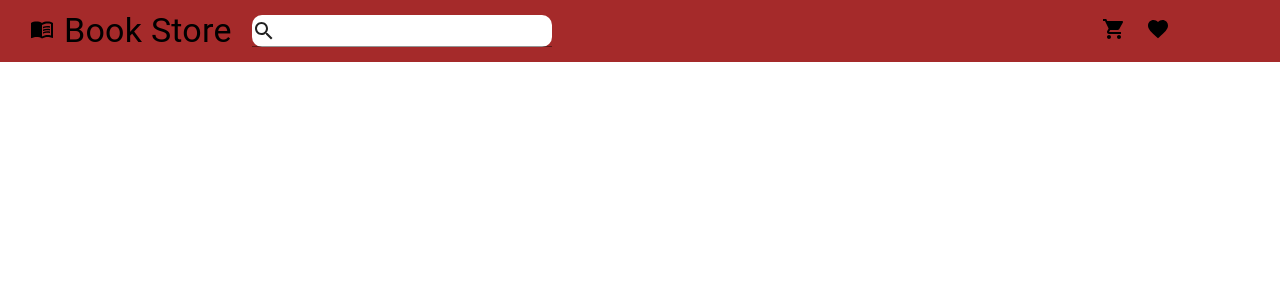
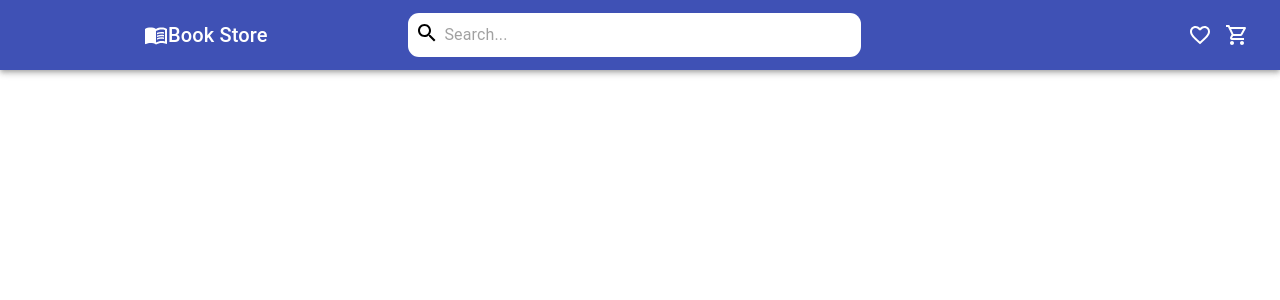
Before and after one commit to kanoop640/BookStoreApp_CohartA, a React (Create React App) app in the folder bookstoreui/: page / in a window 1280 px wide. Shown: the top 300 px of the page. Built offline with nearby package versions, Linux system fonts and the light colour scheme.

Commit message:
[Somya]Refactor. refactor the header and app.css in Component

```diff
--- a/bookstoreui/package.json
+++ b/bookstoreui/package.json
@@ -10,6 +10,7 @@
     "@testing-library/user-event": "^7.2.1",
     "react": "^16.13.1",
     "react-dom": "^16.13.1",
+    "react-router-dom": "^5.1.2",
     "react-scripts": "3.4.1"
   },
   "scripts": {
--- a/bookstoreui/src/App.css
+++ b/bookstoreui/src/App.css
@@ -1,39 +1,156 @@
-.header{
-  display:flex;
-  background-color: brown;
-  justify-content: space-between;
-  padding: 10px;
-  flex-shrink: 1;
+.App {
+  text-align: center;
 }
+
+.App-logo {
+  height: 40vmin;
+  pointer-events: none;
+}
+
+@media (prefers-reduced-motion: no-preference) {
+  .App-logo {
+    animation: App-logo-spin infinite 20s linear;
+  }
+}
+
+.App-header {
+  background-color: #282c34;
+  min-height: 100vh;
+  display: flex;
+  flex-direction: column;
+  align-items: center;
+  justify-content: center;
+  font-size: calc(10px + 2vmin);
+  color: white;
+}
+
+.App-link {
+  color: #61dafb;
+}
+
+@keyframes App-logo-spin {
+  from {
+    transform: rotate(0deg);
+  }
+  to {
+    transform: rotate(360deg);
+  }
+}
+.search-textfield{
+  width: 700px;
+  background-color: white;
+  border-radius: 10px;
+  outline: none;
+
+ }
 .book-logo-search-div{
  display:flex;
+ position: relative;
+ left: 100px;
+ align-items: center;
+}
+.book-logo-div{
+margin-right: 80px;
+}
+  .search-div{
+    width: 300px;
+  }
+   .cart-div{
+
+    display: flex;
+    align-items: center;
+    position: relative;
+    right: 100px;
+    margin-right: 50px;
+
+  }
+
+
+.book-title{
+margin-right: 20px;
+}
+
+.title-div{
+  display: flex;
+  justify-content: space-between;
+  margin-left: 10%;
+  margin-right: 10%;
+  margin-top: 20px;
+}
+
+.pagination-div{
+  display: flex;
+  width: 100%;
+  justify-content: center;
+  margin-bottom: 20px;
+}
+
+.display-books{
+  display: flex;
+    flex-wrap: wrap;
+    /* margin-top: 50px; */
+    margin-right: 10%;
+    margin-left: 2%;
+    justify-content: center;
+    width: 1300px;
+    align-items: center;
+
+}
+
+.MuiPaper-root.MuiCard-root.note-card.MuiPaper-elevation1.MuiPaper-rounded{
+  width: 248px;
+  margin: 16px;
+  height: 332px;
+  background-color: ghostwhite;
+  box-shadow: 5px 5px 5px 5px grey;
+}
+
+.MuiCardContent-root {
+  padding: 10px;
+
+}
+.image-div{
+  margin-top: 6px;
+  margin-left: 45px;
+}
+
+.foot{
+justify-content: center;
+align-items: center;
+display: flex;
+position: relative;
+width:100%;
+height:40px;
+background-color: #3f51b5;
+}
+
+.AppBar{
+  height:70px;
+}
+
+.toolbar{
+  height: 70px;
+}
+
+.search_box {
+  display: flex;
+  align-items: center;
+  padding: 2px;
+  border-radius: 11px;
+  width: 600px;
+  margin: 60px;
+  background-color:white;
+  height: 40px;
+  margin-right: 40vh;
+}
+.searchIcon{
+  color: black;
+  margin-left: 5px;
+  margin-right: 5px;
+}
+.temp{
+  display:flex;
  position: relative;
  left: 20px;
  align-items: center;
 }
-.book-logo-div{
-margin-right: 10px;
-}
-
-.search-div{
-width: 300px;
-
-}
-.cart-wishlist-div{
-display: flex;
-align-items: center;
-position: relative;
-right: 100px;
-}
-.wishlist-div{
- margin-left: 20px;
-}
-.search-textfield{
-width: 300px;
-background-color: white;
-border-radius: 10px;
-outline: none;
-}
-.book-tittle{
- margin-right: 20px;
-}
--- a/bookstoreui/src/App.js
+++ b/bookstoreui/src/App.js
@@ -1,7 +1,7 @@
 import React from 'react';
 import logo from './logo.svg';
 import './App.css';
-import Header from './Component/Header'
+import Header from './Component/header'
 function App() {
   return (
     <div className="App">
--- a/bookstoreui/src/Component/Header.jsx
+++ b/bookstoreui/src/Component/Header.jsx
@@ -6,45 +6,71 @@ import TextField from '@material-ui/core/TextField';
 import SearchIcon from '@material-ui/icons/Search';
 import InputAdornment from '@material-ui/core/InputAdornment';
 import Typography from '@material-ui/core/Typography';
+import ShoppingCartOutlinedIcon from '@material-ui/icons/ShoppingCartOutlined';
+import FavoriteBorderOutlinedIcon from '@material-ui/icons/FavoriteBorderOutlined';
+import InputBase from '@material-ui/core/InputBase';
+import AppBar from '@material-ui/core/AppBar';
+import Toolbar from '@material-ui/core/Toolbar';
+import IconButton from '@material-ui/core/IconButton';
+import MenuIcon from '@material-ui/icons/Menu';
+import CancelRoundedIcon from '@material-ui/icons/CancelRounded';
+import SettingsRoundedIcon from '@material-ui/icons/SettingsRounded';
+import RefreshRoundedIcon from '@material-ui/icons/RefreshRounded';
+import ViewStreamRoundedIcon from '@material-ui/icons/ViewStreamRounded';
+import AppsRoundedIcon from '@material-ui/icons/AppsRounded';
+import AccountCircleRoundedIcon from '@material-ui/icons/AccountCircleRounded';
+import ViewColumnIcon from '@material-ui/icons/ViewColumn';
+import CloseOutlinedIcon from '@material-ui/icons/CloseOutlined';
 class Header extends Component {
-
     render() {
         return (
-
-            <div className='header' >
-                <div className='book-logo-search-div'>
-                    <div className='book-logo-div'>
-                    <MenuBookIcon/>
-                    </div>
-                    <div className='book-tittle'>
-                    <Typography variant='h4'>
+          <div>
+            <AppBar position="static" className="AppBar">
+              <Toolbar variant="dense" className="toolbar">
+              <div className="temp" style={styles.bookIcon}>
+                                <MenuBookIcon fontSize='medium' />
+                            {/* </div>
+                            <div className='book-title'> */}
+                                <Typography variant='h6'>
                                     Book Store
                             </Typography>
                             </div>
-                    <div className='search-div'>
-                    <TextField
-                     className='search-textfield'
-                    InputProps={{
-                        startAdornment: (
-                            <InputAdornment position="start">
+                <div className="search_box">
+                    <div className="searchIcon"
+                      title="Search"
+                    >
                       <SearchIcon />
-                            </InputAdornment>
-                        ),
-                    }}
-                    id="outlined-basic"
+                    </div>
+                    <InputBase className="input_search"
+                      type="searchIcon"
+                      placeholder="Search..."
                       />
                 </div>
+                <div style={styles.rightIcons}>
+                                <FavoriteBorderOutlinedIcon fontSize='medium' />
+                                <ShoppingCartOutlinedIcon fontSize='medium' />
                         </div>
-                <div className='cart-wishlist-div'>
-                <div className='cart-div'>
-                <ShoppingCartIcon/>
-                </div>
-                <div className='wishlist-div'>
-                <FavoriteIcon/>
-                </div>
-                </div>
+              </Toolbar>
+            </AppBar>
+
           </div>
         )
       }
+
     }
-export default Header;
+    const styles = {
+        bookIcon:{
+            width:300,
+            marginLeft:100,
+            display:"flex"
+        },
+        cartIcon:{
+            marginLeft:90,
+        },
+        rightIcons: {
+            width:100,
+            display:"flex",
+            justifyContent: "space-around"
+        }
+      }
+export default Header
```
Lines whose indentation alone changed are shown as unchanged.
